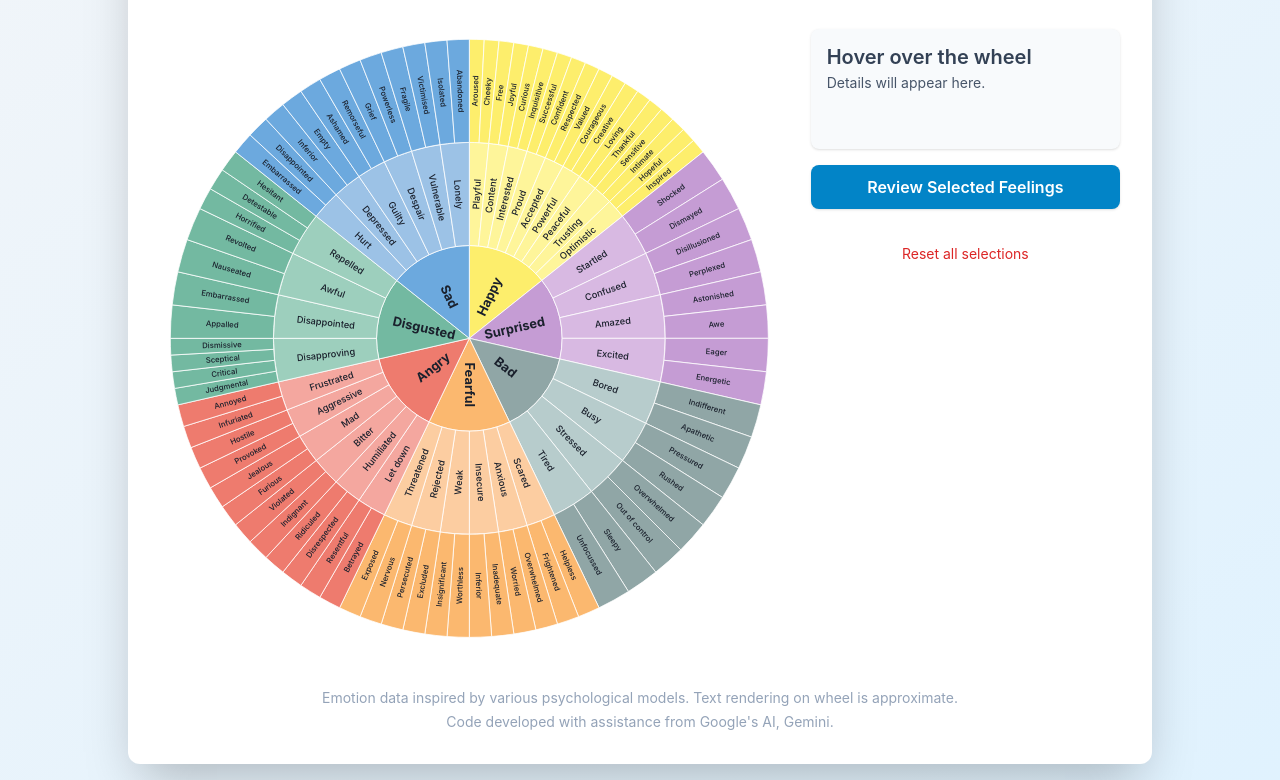
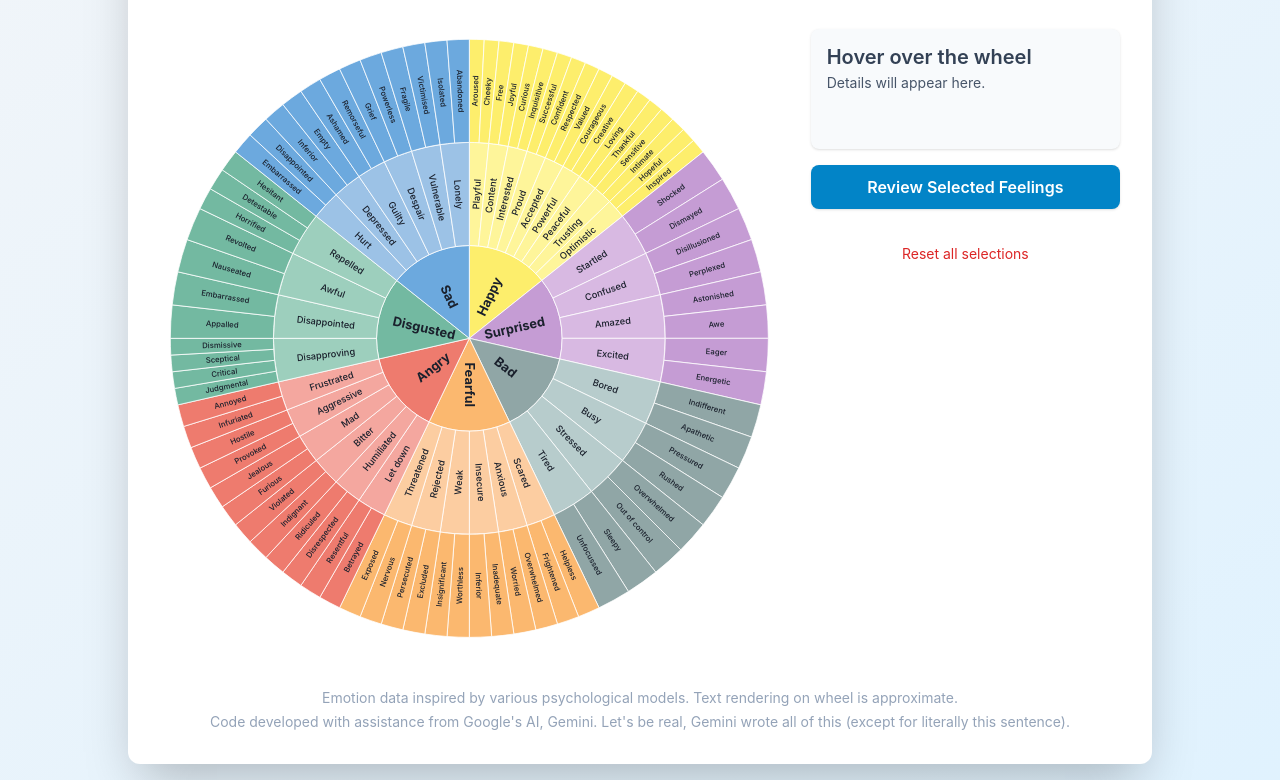
Before and after one commit to michelledunlap/emotionwheel, a plain HTML site: page index.html in a window 1280 px wide. Shown: the part 123-903 px from the top of the page. Drawn offline with nearby package versions, Linux system fonts and the light colour scheme.

Commit message:
Update index.html
clarifying my role vs Gemini's in writing the code (it was all Gemini)

```diff
--- a/index.html
+++ b/index.html
@@ -119,7 +119,7 @@
 
         <footer class="text-center mt-8 md:mt-10 text-xs md:text-sm text-slate-400">
             <p>Emotion data inspired by various psychological models. Text rendering on wheel is approximate.</p>
-            <p class="mt-1">Code developed with assistance from Google's AI, Gemini.</p>
+            <p class="mt-1">Code developed with assistance from Google's AI, Gemini. Let's be real, Gemini wrote all of this (except for literally this sentence).</p>
         </footer>
     </div>
 
```
